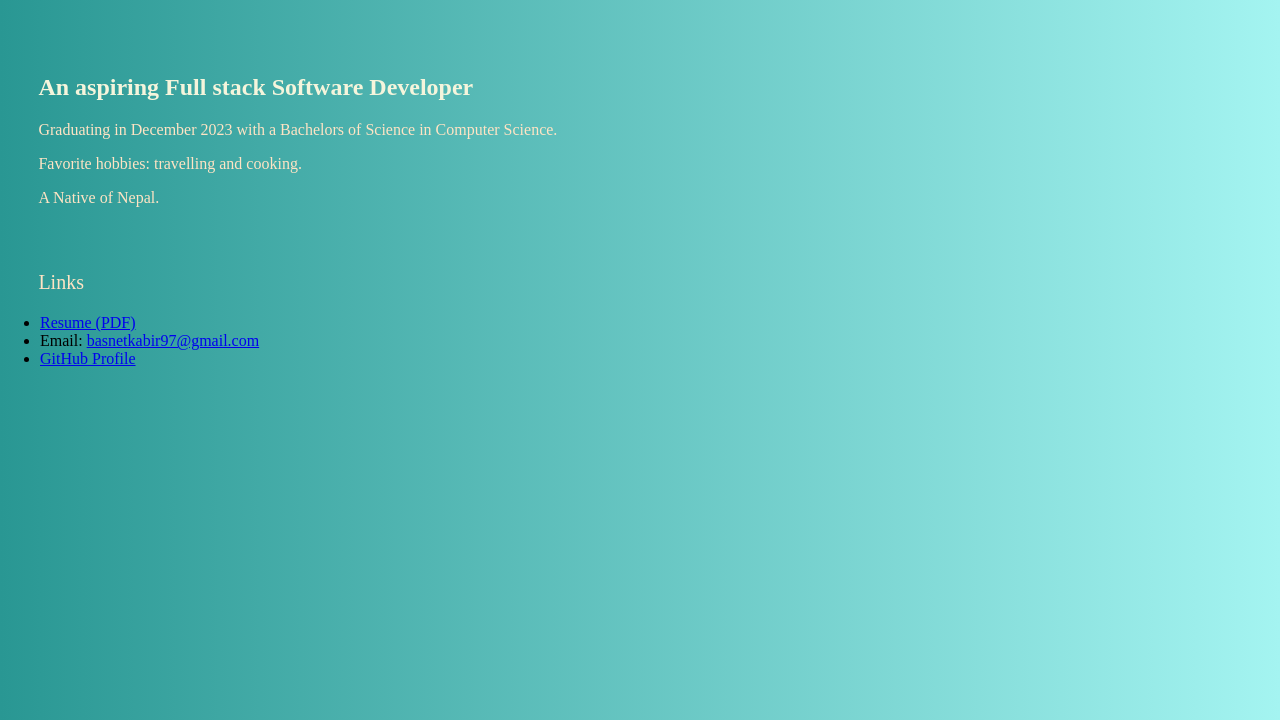
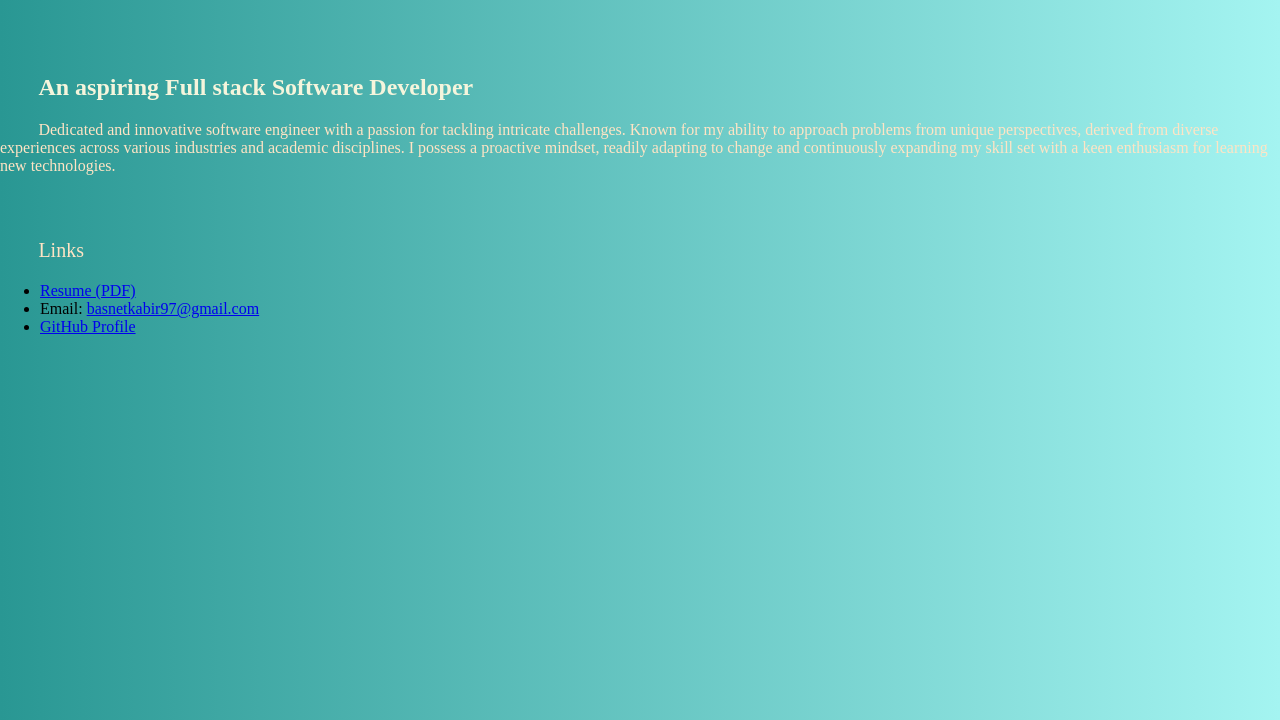
Before and after one commit to basnetkj/basnetkj.github.io, a plain HTML site: page index.html in a window 1280 px wide. Shown: the part 80-800 px from the top of the page. Drawn offline with Linux system fonts and the light colour scheme.

Commit message:
Update index.html

```diff
--- a/index.html
+++ b/index.html
@@ -15,9 +15,11 @@
 
         <h2>An aspiring Full stack Software Developer</h2>
         <p id="aboutme">
-            Graduating in December 2023 with a Bachelors of Science in Computer Science.</p>
-            <p>Favorite hobbies: travelling and cooking.</p>
-            <p>A Native of Nepal.</p>
+            Dedicated and innovative software engineer with a passion for tackling intricate challenges.
+            Known for my ability to approach problems from unique perspectives, derived from diverse experiences
+            across various industries and academic disciplines. I possess a proactive mindset, readily adapting to
+            change and continuously expanding my skill set with a keen enthusiasm for learning new technologies.</p>
+
         </p>
 
 
```
